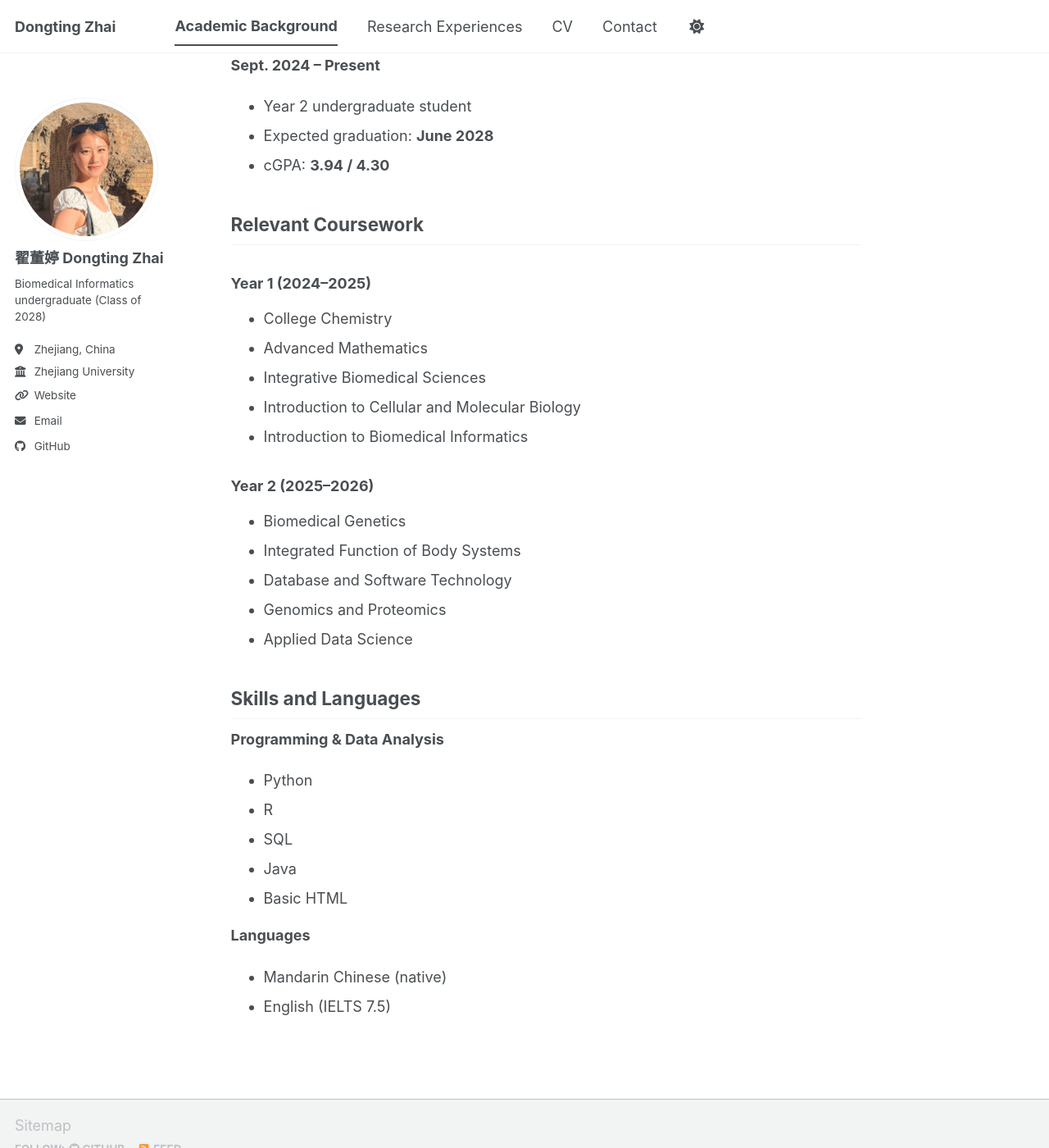
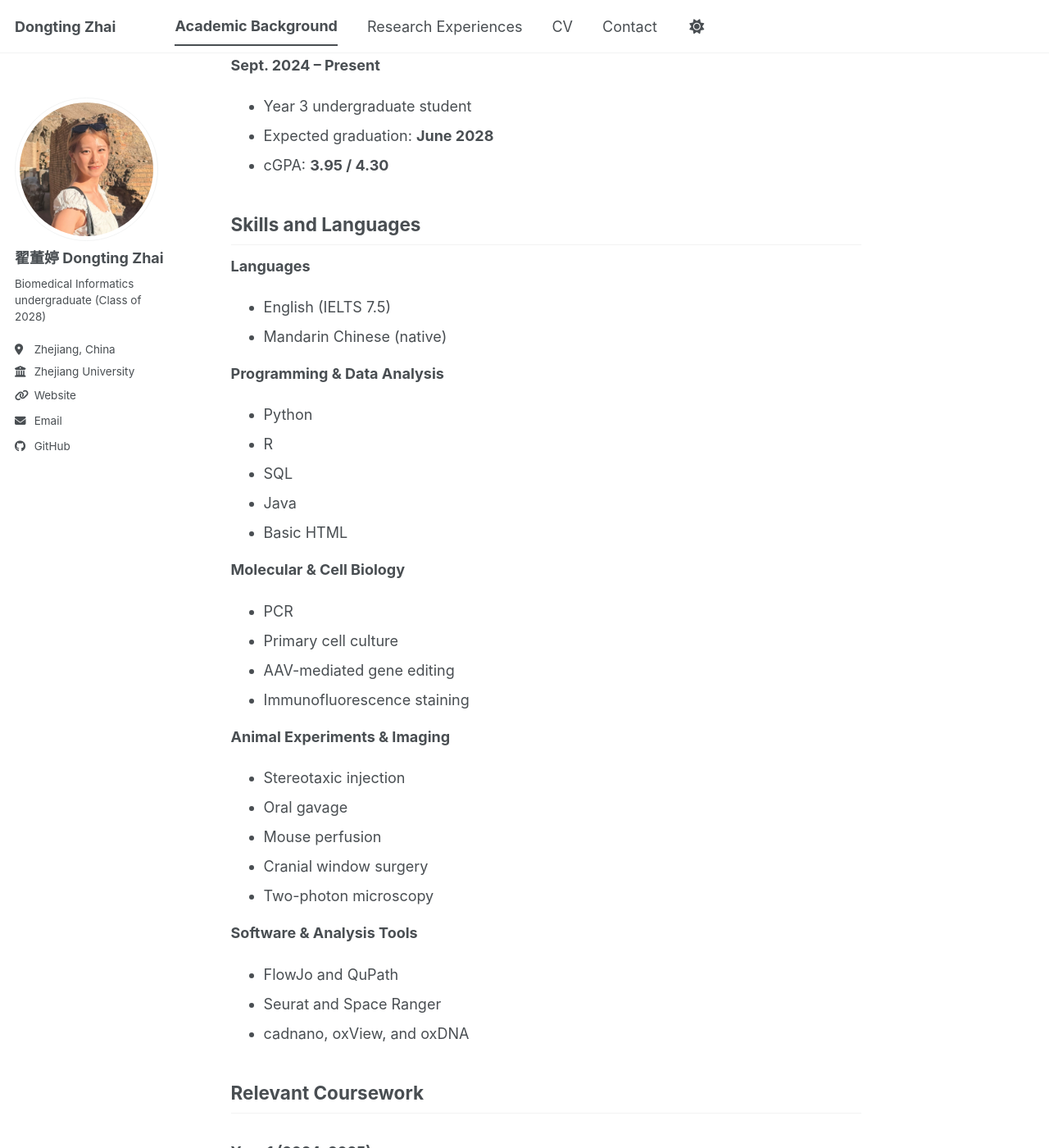
Before and after one commit to Iris1618/Iris1618.github.io, a Jekyll site: the page built from _pages/academic-background.md, in a window 1280 px wide and 1400 px high, scrolled down 227 px. Shown: the whole window at 82% size. Built offline with Jekyll 4.4.1, drawn with Linux system fonts in a browser that asks for light colours; a script bundle is joined from its source files by our own code; library files that are not in the unit come from our copies.

Commit message:
Update academic background and move coursework below skills

```diff
--- a/_pages/academic-background.md
+++ b/_pages/academic-background.md
@@ -10,9 +10,40 @@ author_profile: true
 Undergraduate in Biomedical Informatics
 **Sept. 2024 – Present**
 
-- Year 2 undergraduate student
+- Year 3 undergraduate student
 - Expected graduation: **June 2028**
-- cGPA: **3.94 / 4.30**
+- cGPA: **3.95 / 4.30**
+
+## Skills and Languages
+
+**Languages**
+- English (IELTS 7.5)
+- Mandarin Chinese (native)
+
+**Programming & Data Analysis**
+- Python
+- R
+- SQL
+- Java
+- Basic HTML
+
+**Molecular & Cell Biology**
+- PCR
+- Primary cell culture
+- AAV-mediated gene editing
+- Immunofluorescence staining
+
+**Animal Experiments & Imaging**
+- Stereotaxic injection
+- Oral gavage
+- Mouse perfusion
+- Cranial window surgery
+- Two-photon microscopy
+
+**Software & Analysis Tools**
+- FlowJo and QuPath
+- Seurat and Space Ranger
+- cadnano, oxView, and oxDNA
 
 ## Relevant Coursework
 
```
Also changed, not shown: other parts of _pages/academic-background.md (+0 -13 lines).
